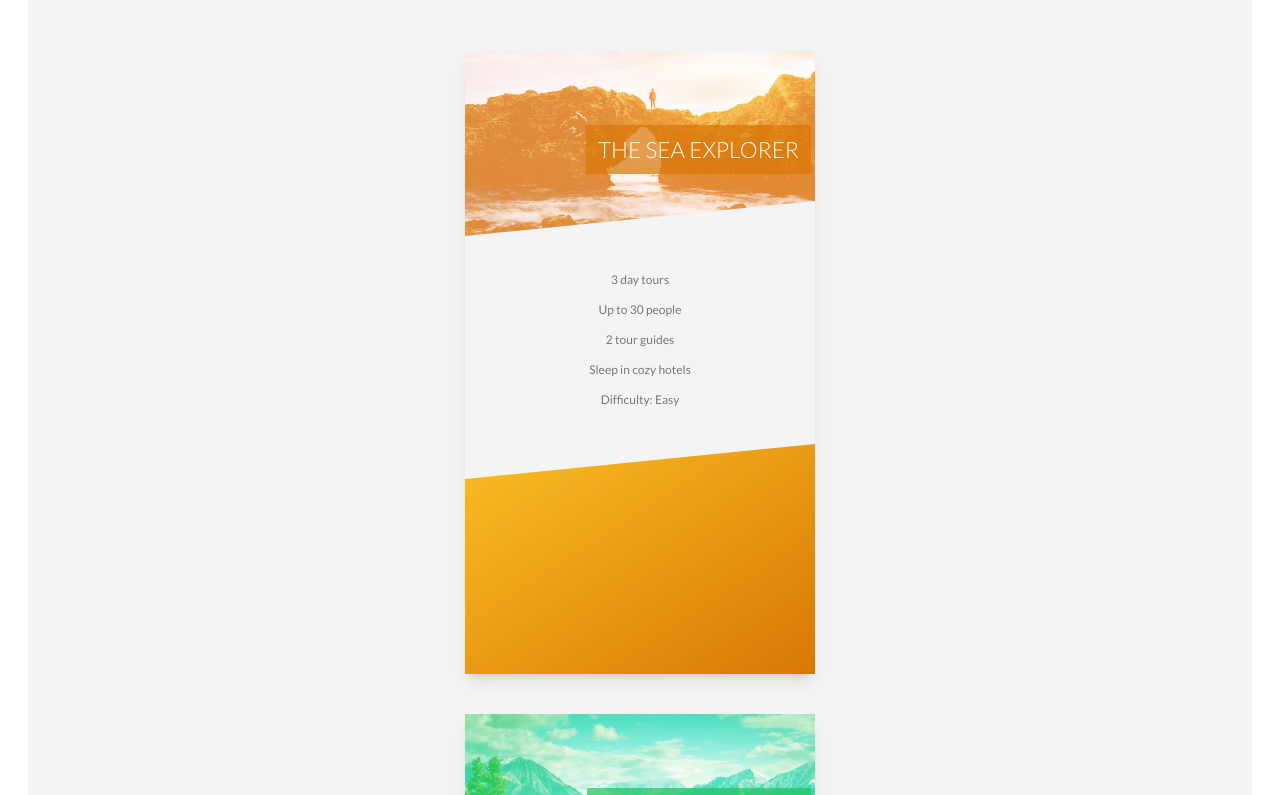
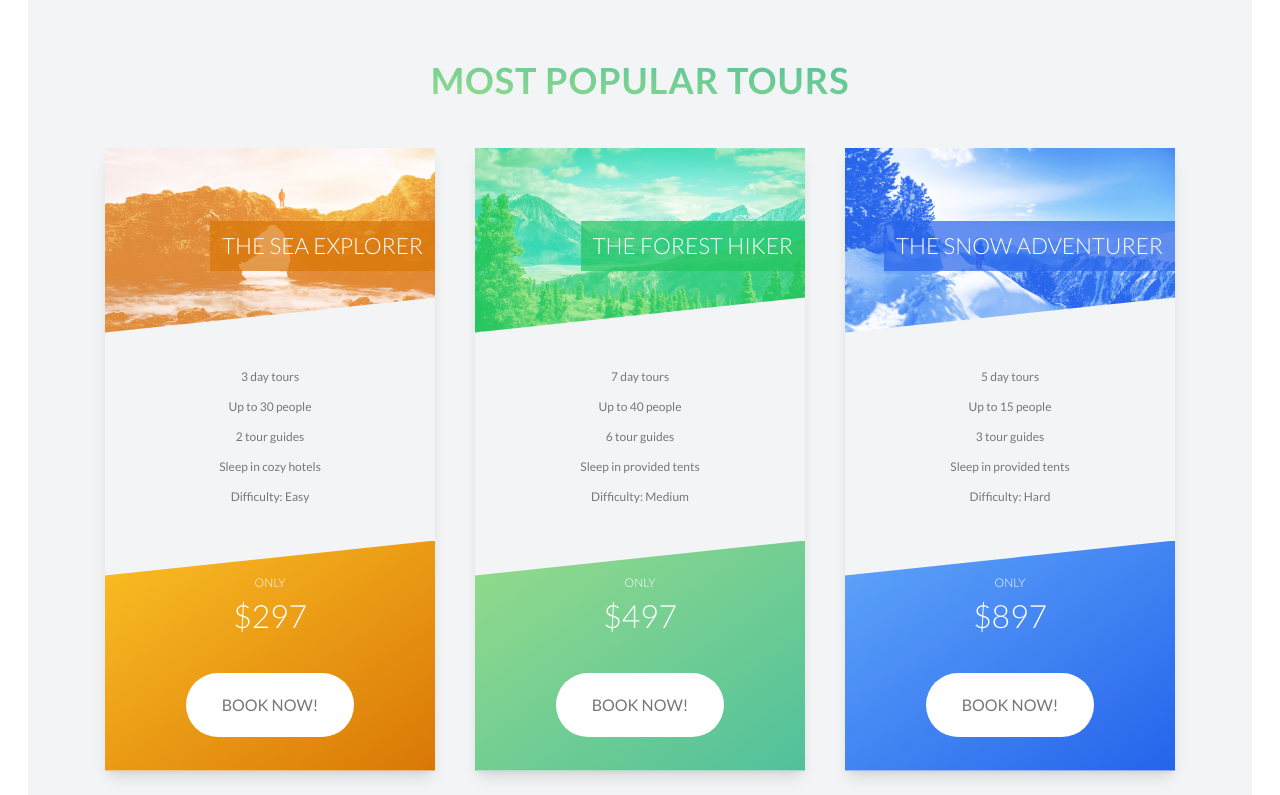
Before and after one commit to jeldrint/Sample-Responsive-React-Website, a React (Vite) app: page / in a window 1280 px wide. Shown: the part 2265-3060 px from the top of the page. Built offline with nearby package versions, Linux system fonts and the light colour scheme.

Commit message:
page 4, 95% complete

```diff
--- a/src/components/4_Tours.jsx
+++ b/src/components/4_Tours.jsx
@@ -4,13 +4,13 @@ import ToursCard from "./4_ToursCard";
 const Tours = () => {
 
     return (
-        <div id='tours' className='min-h-[95vh] gap-y-8 md:gap-y-12 w-full flex flex-col items-center justify-between'>
+        <div id='tours' className='min-h-[125vh] w-full gap-y-8 md:gap-y-12 flex flex-col items-center justify-center'>
             <div className="text-2xl md:text-3xl lg:text-4xl font-bold text-center tracking-wide">
                 <span className="bg-clip-text text-transparent bg-gradient-to-tr from from-[#7ed56fcc] to-[#28b485cc]">
                     MOST POPULAR TOURS
                 </span>
             </div>
-            <div className="flex flex-col items-center justify-center gap-y-10">
+            <div className="flex flex-col md:flex-row items-center justify-center gap-y-10 md:gap-x-5 lg:gap-x-10 w-full">
                 <ToursCard tour={'the sea explorer'} d={3} people={30} guides={2} stay={'cozy hotels'} difficulty={'Easy'} price={297} />
                 <ToursCard tour={'the forest hiker'} d={7} people={40} guides={6} stay={'provided tents'} difficulty={'Medium'} price={497} />
                 <ToursCard tour={'the snow adventurer'} d={5} people={15} guides={3} stay={'provided tents'} difficulty={'Hard'} price={897} />
--- a/src/components/4_ToursCard.jsx
+++ b/src/components/4_ToursCard.jsx
@@ -5,23 +5,29 @@ import tourImg3 from '../img/nat-7.jpg'
 const ToursCard = ({tour, d, people, guides, stay, difficulty, price}) => {
 
     return(
-        <div className="flex flex-col items-center justify-center max-w-[350px] gap-y-1 text-[#777777] rounded-sm shadow-lg">
+        <div className="flex flex-col items-center justify-center w-[300px] sm:w-[350px] md:w-[260px] lg:w-[330px] gap-y-1 text-[#777777] rounded-sm shadow-lg">
             <div className={`relative w-full h-[185px] bg-cover bg-center bg-no-repeat bg-blend-screen clip-path-sm-1
                 ${d === 3 ? 'bg-amber-600' : d === 7 ? 'bg-green-500' : 'bg-blue-600'}`} style={d === 3 ? {backgroundImage: `url(${tourImg1})`} : d === 7 ? {backgroundImage: `url(${tourImg2})`}:{backgroundImage: `url(${tourImg3})`}}>
-                <span className={`absolute bottom-1/3 right-1 font-light text-[22.4px] text-white bg-opacity-70 px-3 py-2 ${d === 3 ? 'bg-amber-600' : d === 7 ? 'bg-green-500' : 'bg-blue-600'}`}>{tour.toUpperCase()}</span>
+                <span className={`absolute bottom-1/3 right-0 font-light text-[22.4px] text-white text-right bg-opacity-70 px-3 py-2 ${d === 3 ? 'bg-amber-600' : d === 7 ? 'bg-green-500' : 'bg-blue-600'}`}>{tour.toUpperCase()}</span>
             </div>
-            <ul className={`min-w-[350px] min-h-[200px] flex flex-col items-center justify-center text-[12px] gap-y-3`}>
-                <li>{d} day tours</li>
+            <ul className={`w-full min-h-[200px] flex flex-col items-center justify-center text-[12px] gap-y-3`}>
+                <li className='border-s-orange-100'>{d} day tours</li>
                 <li>Up to {people} people</li>
                 <li>{guides} tour guides</li>
                 <li>Sleep in {stay}</li>
                 <li>Difficulty: {difficulty}</li>
             </ul>
             <div className={
-                `min-w-[350px] min-h-[230px] clip-path-sm-2
+                `w-full min-h-[230px] clip-path-sm-2 flex flex-col items-center justify-evenly
                 ${d === 3 ? 'bg-gradient-to-br from-amber-400 to-amber-600' : d === 7 ? 'bg-gradient-to-br from-[#7ed56fcc] to-[#28b485cc]' : 'bg-gradient-to-br from-blue-400 to-blue-600'}`
             }>
-                <span>{price}</span>
+                <div className='flex flex-col items-center text-white font-light'>
+                    <span className='text-[12px]'>ONLY</span>
+                    <span className='text-[32px]'>${price}</span>
+                </div>
+                <a href='/' className='bg-[white] px-9 py-5 rounded-full text-xs md:text-sm lg:text-base cursor-pointer transition-all hover:animate-bounce'>
+                BOOK NOW!
+                </a>
             </div>
         </div>
     )
```
